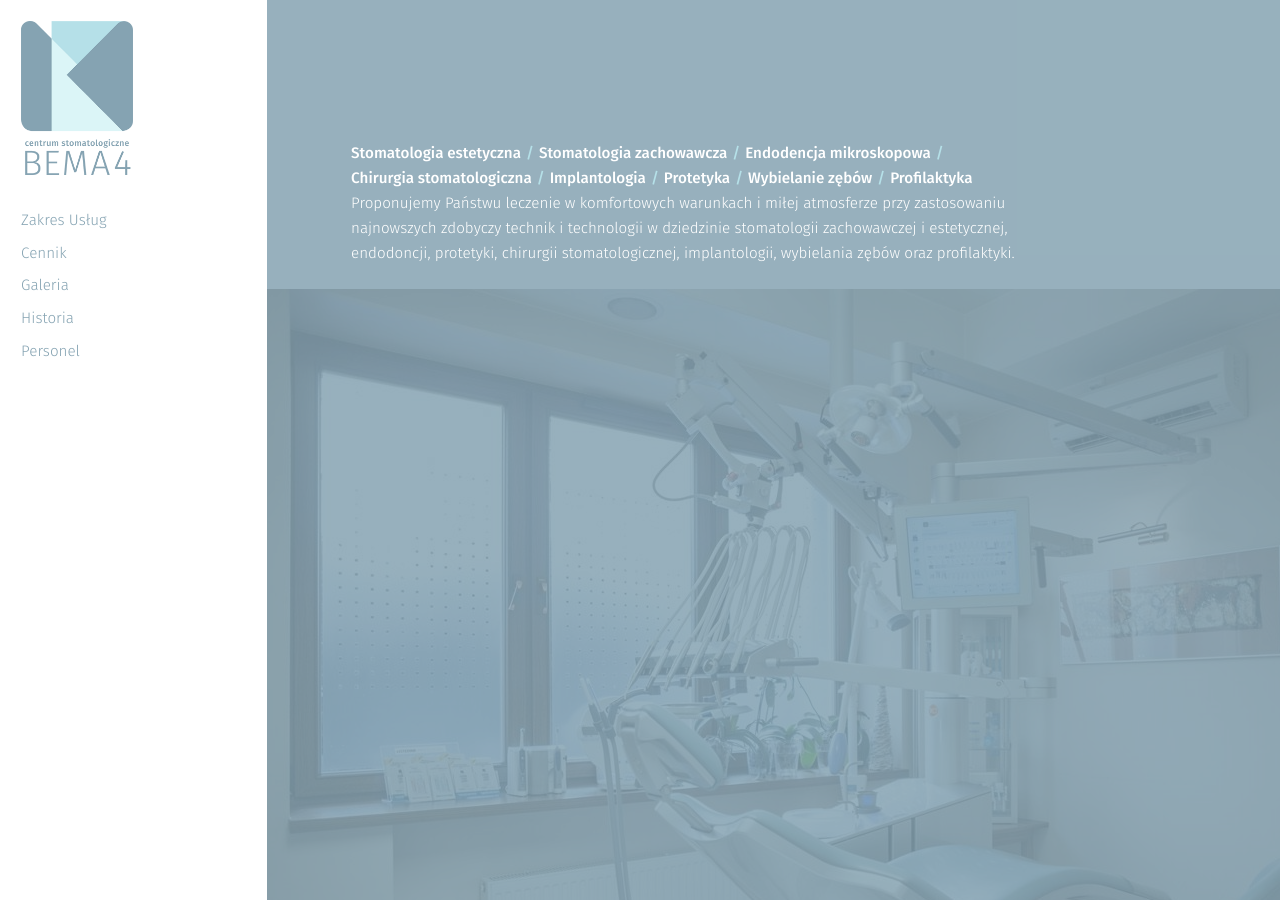
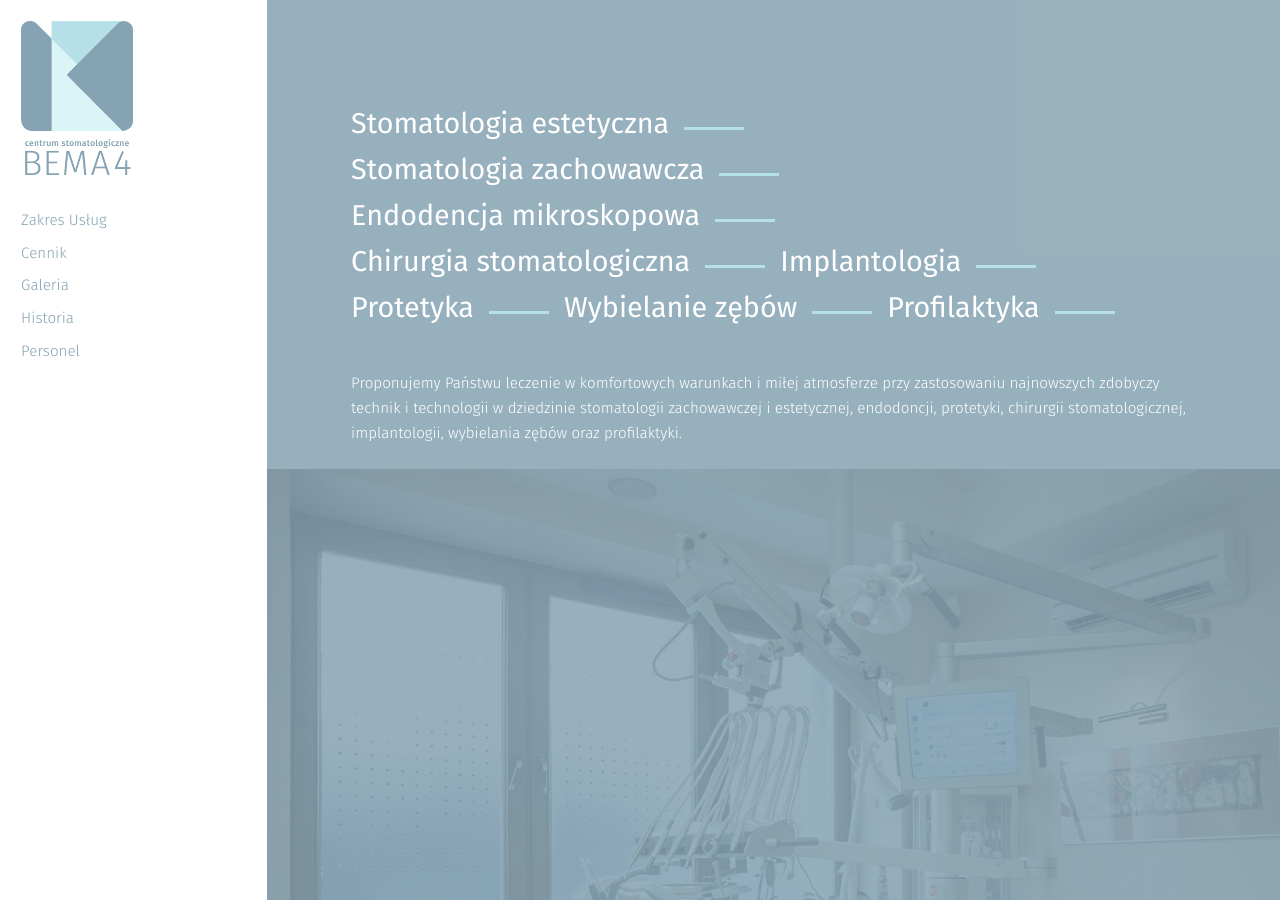
Before and after one commit to CSB4/bema4, a Jekyll site: the page built from index.html, in a window 1280 px wide and 900 px high. Built offline with Jekyll 4.4.1, drawn with Linux system fonts in a browser that asks for light colours; nearby versions of some CDN libraries; a file with an impossible date is left out.

Commit message:
kombinowanie z lista uslug

```diff
--- a/_scss/_grids.scss
+++ b/_scss/_grids.scss
@@ -10,7 +10,7 @@ $m-cols-content:10;
 $m-cols-content-margin:1;
 
 $l-cols-nav-col:5;
-$l-cols-content:16;
+$l-cols-content:20;
 $l-cols-content-margin:2;
 
 
--- a/css/style.css
+++ b/css/style.css
@@ -113,7 +113,7 @@ body {
       float: right;
       margin-left: 20.83333%; }
       .main-container .content {
-        width: 66.66667%;
+        width: 83.33333%;
         float: left;
         margin-left: 8.33333%; } }
 
@@ -618,11 +618,13 @@ table {
   position: relative; }
   .og-fullimg:hover {
     cursor: pointer; }
+  .og-fullimg img {
+    display: inline-block;
+    max-height: 100%;
+    max-width: 100%; }
 
-.og-fullimg img {
-  display: inline-block;
-  max-height: 100%;
-  max-width: 100%; }
+.og-details {
+  display: none; }
 
 .og-loading {
   width: 20px;
@@ -675,9 +677,6 @@ table {
   .og-details {
     float: none;
     width: 100%; } }
-.og-details {
-  display: none; }
-
 img {
   max-width: 100%; }
 
@@ -719,11 +718,11 @@ img {
   background: #b5e0e8;
   padding-bottom: 0; }
   .slide-kontakt .header {
-    color: #fff;
     font-weight: 500;
+    color: #668b9e;
     padding-bottom: 30px;
     margin-bottom: 30px;
-    border-bottom: 3px solid #fff; }
+    border-bottom: 3px solid #85a3b2; }
     .slide-kontakt .header p {
       margin: 0; }
   .slide-kontakt .wrapper {
@@ -750,7 +749,7 @@ img {
       transition-duration: 0.6s;
       opacity: 0;
       background: #fff;
-      color: #85a3b2;
+      color: #668b9e;
       font-weight: 300;
       margin-left: 10px;
       display: none; }
@@ -797,7 +796,7 @@ img {
     left: 0;
     bottom: 0;
     right: 0;
-    background: rgba(181, 224, 232, 0.8);
+    background: rgba(181, 224, 232, 0.9);
     z-index: 110;
     width: 50%;
     float: left;
@@ -885,15 +884,16 @@ img {
         top: -0.22em; } }
   @media (min-width: 55em) and (max-width: 80em) {
     .slide-cennik .content {
-      width: 75%;
+      width: 91.66667%;
       float: left; } }
 
 .slide-uslugi {
   background: #85a3b2;
   color: #fff; }
   .slide-uslugi ul {
-    margin-top: 40px;
-    font-weight: 500; }
+    font-weight: 500;
+    margin-bottom: 40px;
+    overflow: hidden; }
     .slide-uslugi ul li {
       clear: both; }
       .slide-uslugi ul li:before {
@@ -903,16 +903,26 @@ img {
   .slide-uslugi {
     background: rgba(133, 163, 178, 0.85); }
     .slide-uslugi ul li {
+      font-weight: 400;
+      font-size: 1.88889em;
+      line-height: 1.23529em;
+      font-weight: 400;
       float: left;
+      line-height: 1.6em;
+      /* clear: both; */
+      padding-right: 90px;
+      position: relative;
+      /* padding-left: 10px; */
       clear: none; }
       .slide-uslugi ul li:before {
-        content: ""; }
-      .slide-uslugi ul li:after {
-        content: "/";
-        padding: 0 5px;
-        color: #b5e0e8; }
-      .slide-uslugi ul li:last-child:after {
-        content: ""; } }
+        content: "";
+        height: 3px;
+        position: absolute;
+        bottom: 0.6em;
+        right: 15px;
+        display: block;
+        width: 60px;
+        background: #b5e0e8; } }
 @media (min-width: 40em) {
   .personel-list li {
     width: 50%;
```
Also changed, not shown: _scss/style.scss (+25 -17 lines).
